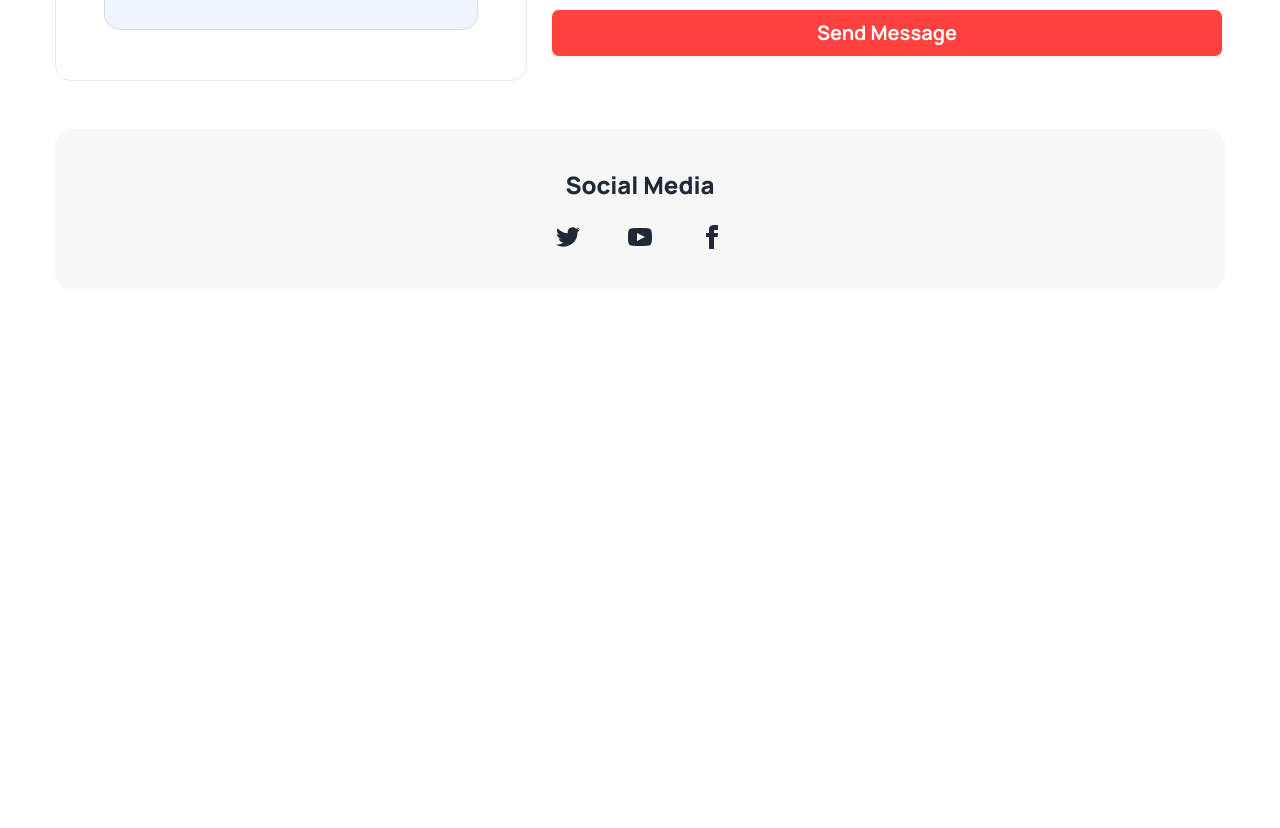
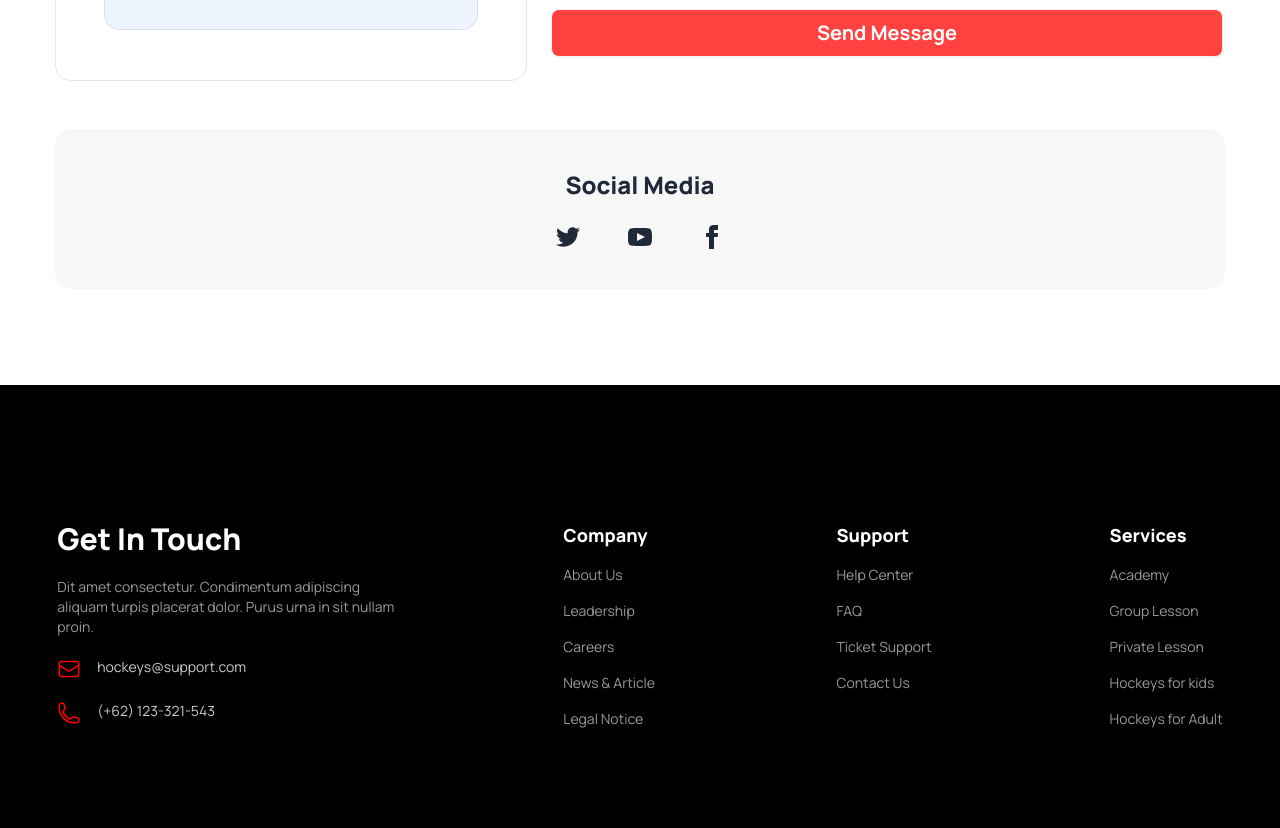
Before and after one commit to Mukto110/hockeys-website, a plain HTML site: page index.html in a window 1280 px wide. Shown: the part 5561-6389 px from the top of the page. Before the commit the page ends 5946 px from the top, so only its background shows below. Drawn offline with nearby package versions, Linux system fonts and the light colour scheme.

Commit message:
footer section and responsive done

```diff
--- a/index.html
+++ b/index.html
@@ -53,9 +53,9 @@
 
 </head>
 
-<body class="font-manrope max-w-[1170px] mx-auto">
+<body class="font-manrope mx-auto">
     <!-- header -->
-    <header class="container md:mx-auto px-4 py-6">
+    <header class="container md:mx-auto max-w-[1170px] px-4 py-6">
         <!-- Navbar -->
         <nav>
             <div class="navbar bg-base-100 justify-between">
@@ -131,7 +131,7 @@
     </header>
 
     <!-- Main -->
-    <main class="container md:mx-auto px-4 my-48 lg:my-24 lg:px-0">
+    <main class="container md:mx-auto max-w-[1170px] px-4 my-48 lg:my-24 lg:px-0">
         <!-- Professional Hockey Club section -->
         <section>
             <hr class="mb-8">
@@ -563,6 +563,7 @@
                             <p>hello</p>
                         </div>
                     </div>
+                    <hr>
                     <div class="collapse collapse-plus bg-base-100">
                         <input type="radio" name="my-accordion-3" />
                         <div class="collapse-title text-xl font-bold">
@@ -572,6 +573,7 @@
                             <p>hello</p>
                         </div>
                     </div>
+                    <hr>
                     <div class="collapse collapse-plus bg-base-100">
                         <input type="radio" name="my-accordion-3" />
                         <div class="collapse-title text-xl font-bold">
@@ -581,6 +583,7 @@
                             <p>hello</p>
                         </div>
                     </div>
+                    <hr>
                     <div class="collapse collapse-plus bg-base-100">
                         <input type="radio" name="my-accordion-3" />
                         <div class="collapse-title text-xl font-bold">
@@ -590,6 +593,7 @@
                             <p>hello</p>
                         </div>
                     </div>
+                    <hr>
                     <div class="collapse collapse-plus bg-base-100">
                         <input type="radio" name="my-accordion-3" />
                         <div class="collapse-title text-xl font-bold">
@@ -598,6 +602,7 @@
                         <div class="collapse-content">
                             <p>hello</p>
                         </div>
+                    <hr>
                     </div>
                 </div>
             </div>
@@ -709,7 +714,50 @@
     </main>
 
     <!-- Footer -->
-    <footer>
+    <footer class="footer p-10 bg-black text-white w-full">
+        <div class="flex lg:gap-40 max-w-[1170px] mx-auto flex-col lg:flex-row">
+            <div class="my-24 text-center lg:text-start space-y-5">
+                <h3 class="text-3xl font-extrabold">Get In Touch</h3>
+                <p class="w-[346px] text-[#FFFFFF99]">Dit amet consectetur. Condimentum  adipiscing aliquam turpis placerat dolor. Purus urna in sit nullam proin.</p>
+                <div class="flex gap-4 justify-center lg:justify-start">
+                    <svg xmlns="http://www.w3.org/2000/svg" fill="none" viewBox="0 0 24 24" stroke-width="1.5" stroke="red" class="w-6 h-6">
+                        <path stroke-linecap="round" stroke-linejoin="round" d="M21.75 6.75v10.5a2.25 2.25 0 0 1-2.25 2.25h-15a2.25 2.25 0 0 1-2.25-2.25V6.75m19.5 0A2.25 2.25 0 0 0 19.5 4.5h-15a2.25 2.25 0 0 0-2.25 2.25m19.5 0v.243a2.25 2.25 0 0 1-1.07 1.916l-7.5 4.615a2.25 2.25 0 0 1-2.36 0L3.32 8.91a2.25 2.25 0 0 1-1.07-1.916V6.75" />
+                      </svg>
+                      <p class="text-[#FFFFFFCC]">hockeys@support.com</p>
+                </div>
+                <div class="flex gap-4 justify-center lg:justify-start">
+                    <svg xmlns="http://www.w3.org/2000/svg" fill="none" viewBox="0 0 24 24" stroke-width="1.5" stroke="red" class="w-6 h-6">
+                        <path stroke-linecap="round" stroke-linejoin="round" d="M2.25 6.75c0 8.284 6.716 15 15 15h2.25a2.25 2.25 0 0 0 2.25-2.25v-1.372c0-.516-.351-.966-.852-1.091l-4.423-1.106c-.44-.11-.902.055-1.173.417l-.97 1.293c-.282.376-.769.542-1.21.38a12.035 12.035 0 0 1-7.143-7.143c-.162-.441.004-.928.38-1.21l1.293-.97c.363-.271.527-.734.417-1.173L6.963 3.102a1.125 1.125 0 0 0-1.091-.852H4.5A2.25 2.25 0 0 0 2.25 4.5v2.25Z" />
+                      </svg>
+                      <p class="text-[#FFFFFFCC]">(+62) 123-321-543</p>
+                </div>
+            </div>
+            <div class="grid gap-40 grid-cols-2 lg:grid-cols-3 lg:my-24 text-center lg:text-start">
+            <nav class="flex flex-col gap-4">
+                <header class="text-lg font-extrabold">Company</header>
+                <a class="link link-hover text-[#FFFFFF99]">About Us</a>
+                <a class="link link-hover text-[#FFFFFF99]">Leadership</a>
+                <a class="link link-hover text-[#FFFFFF99]">Careers</a>
+                <a class="link link-hover text-[#FFFFFF99]">News & Article</a>
+                <a class="link link-hover text-[#FFFFFF99]">Legal Notice</a>
+              </nav>
+              <nav class="flex flex-col gap-4">
+                <header class="text-lg font-extrabold">Support</header>
+                <a class="link link-hover text-[#FFFFFF99]">Help Center </a>
+                <a class="link link-hover text-[#FFFFFF99]">FAQ</a>
+                <a class="link link-hover text-[#FFFFFF99]">Ticket Support</a>
+                <a class="link link-hover text-[#FFFFFF99]">Contact Us</a>
+              </nav>
+              <nav class="flex flex-col gap-4 col-span-2 lg:col-span-1">
+                <header class="text-lg font-extrabold">Services</header>
+                <a class="link link-hover text-[#FFFFFF99]">Academy</a>
+                <a class="link link-hover text-[#FFFFFF99]">Group Lesson</a>
+                <a class="link link-hover text-[#FFFFFF99]">Private Lesson</a>
+                <a class="link link-hover text-[#FFFFFF99]">Hockeys for kids</a>
+                <a class="link link-hover text-[#FFFFFF99]">Hockeys for Adult</a>
+              </nav>
+            </div>
+        </div>
 
     </footer>
 </body>
```
